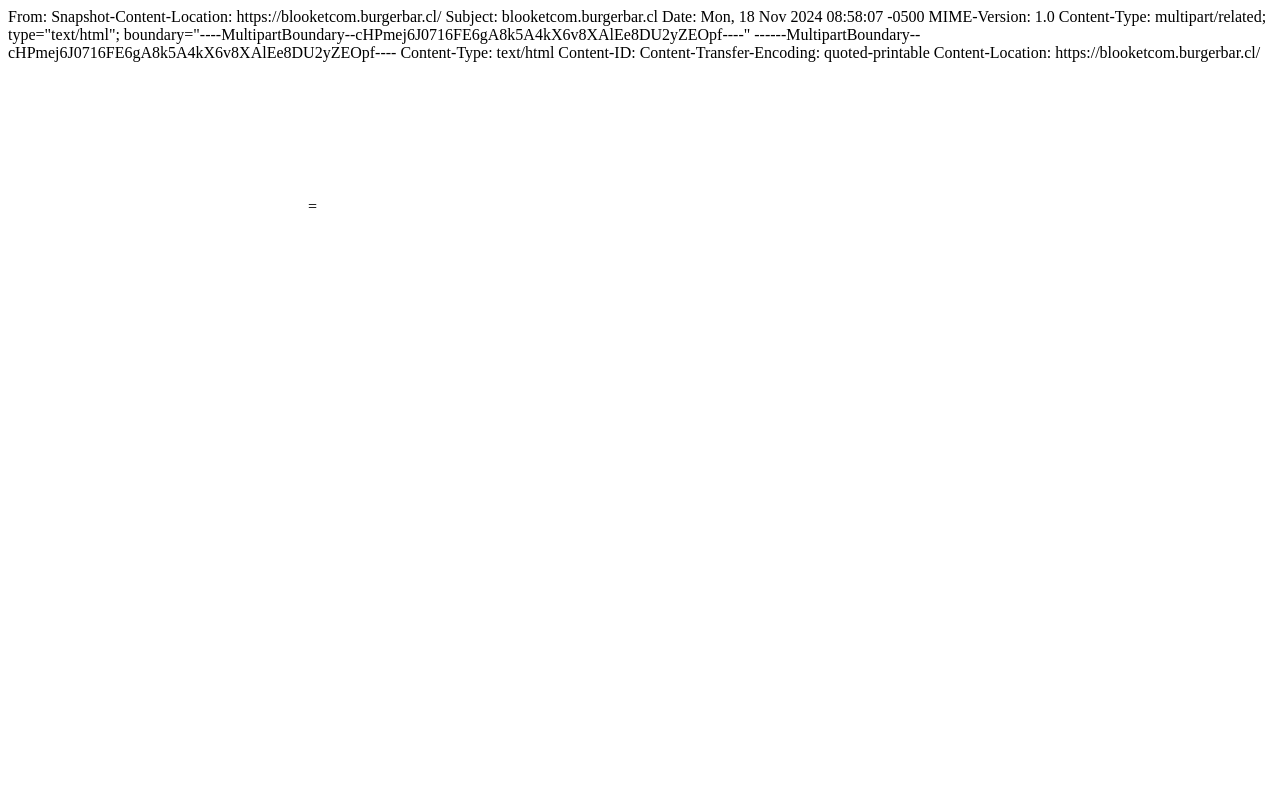
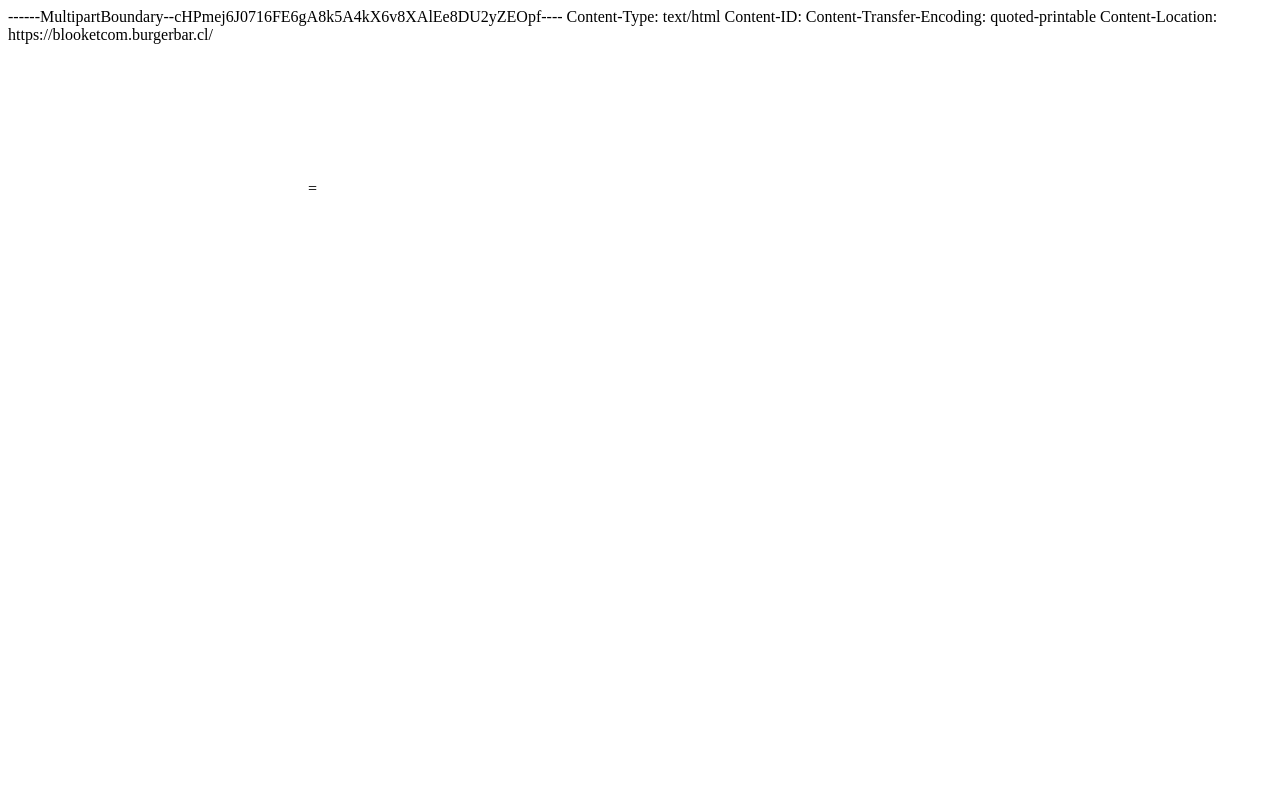
Before and after one commit to cwsonnn/0, a plain HTML site: page index.html in a window 1280 px wide. Shown: the top 800 px of the page. Drawn offline with Linux system fonts and the light colour scheme.

Commit message:
Update index.html

```diff
--- a/index.html
+++ b/index.html
@@ -1,12 +1,4 @@
-From: <Saved by Blink>
-Snapshot-Content-Location: https://blooketcom.burgerbar.cl/
-Subject: blooketcom.burgerbar.cl
-Date: Mon, 18 Nov 2024 08:58:07 -0500
-MIME-Version: 1.0
-Content-Type: multipart/related;
-	type="text/html";
-	boundary="----MultipartBoundary--cHPmej6J0716FE6gA8k5A4kX6v8XAlEe8DU2yZEOpf----"
-
+<DOCTYPE! html>
 
 ------MultipartBoundary--cHPmej6J0716FE6gA8k5A4kX6v8XAlEe8DU2yZEOpf----
 Content-Type: text/html
```
